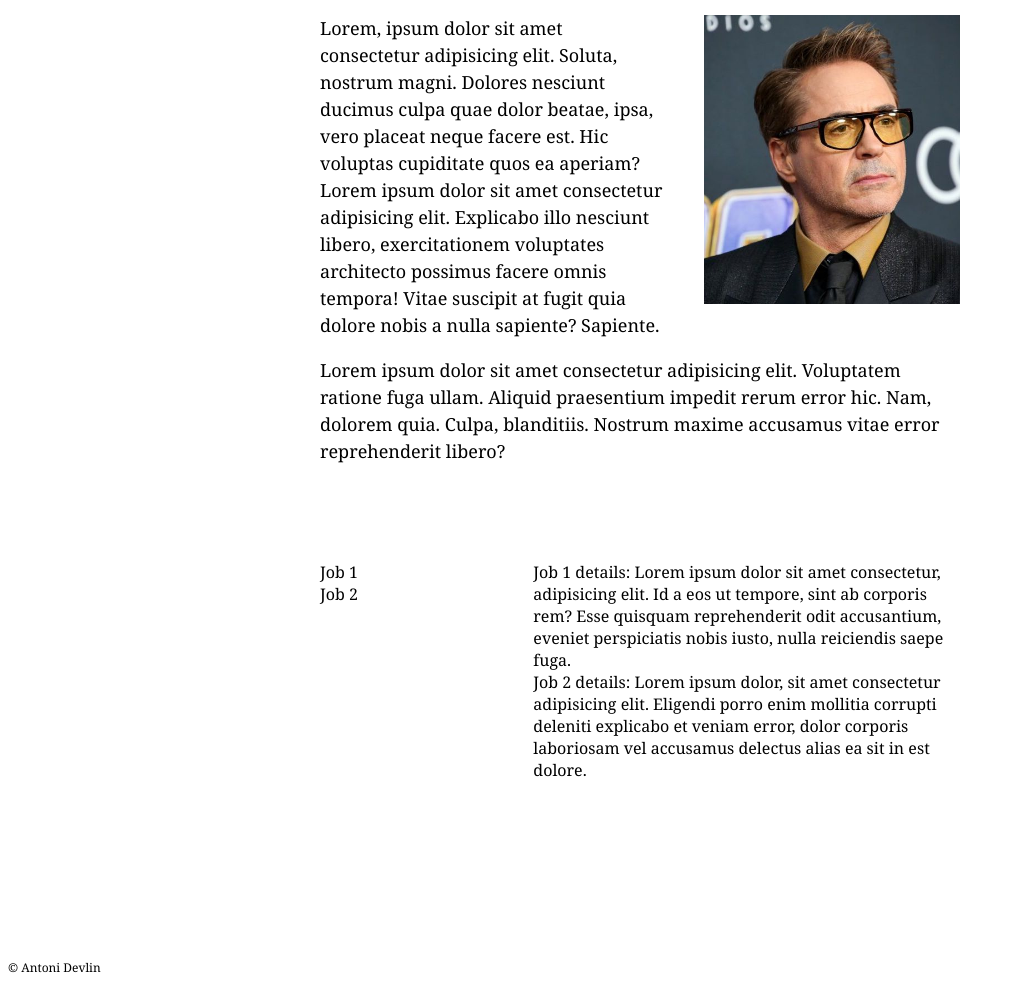
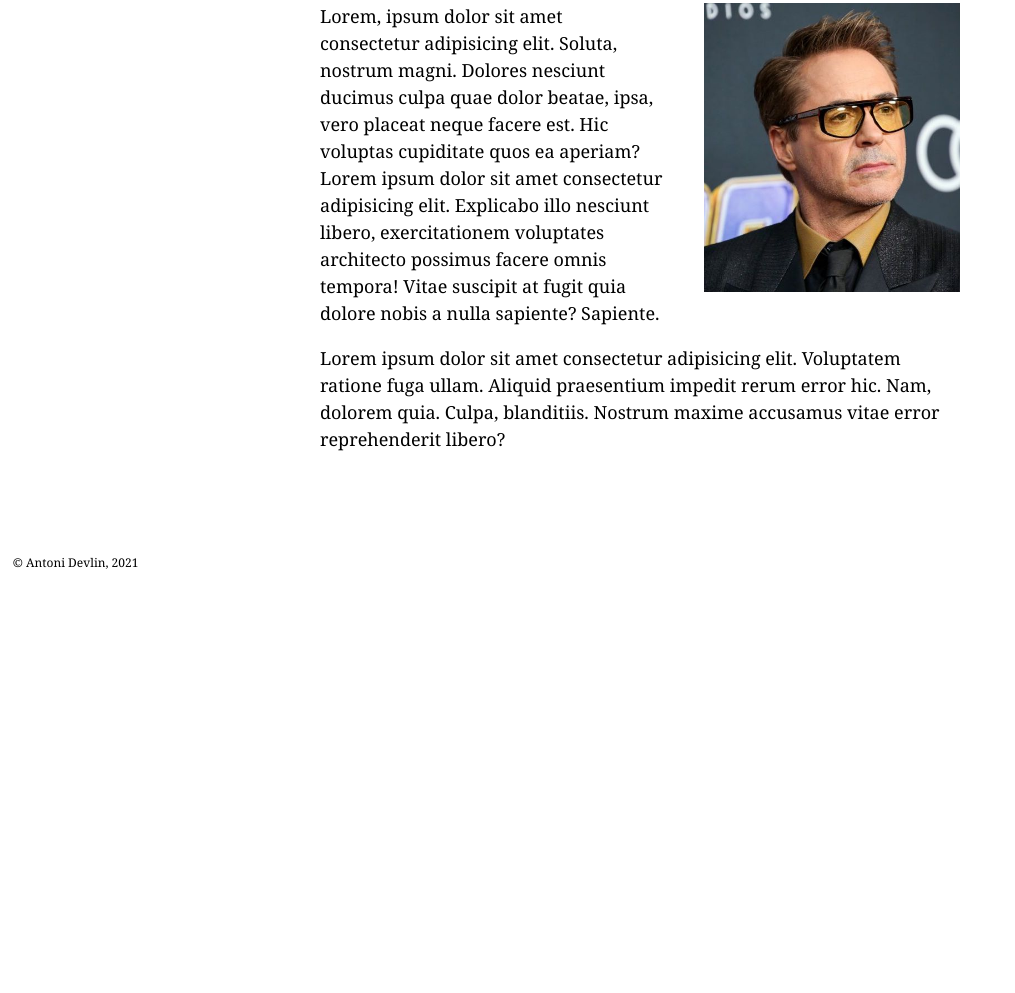
Before and after one commit to antoni-devlin/dvln.xyz, a plain HTML site: page about.html in a window 1280 px wide. Shown: the part 199-1192 px from the top of the page, without its empty margins (0-1015 px from the left). After the commit the page ends 800 px from the top, so only its background shows below. Drawn offline with Linux system fonts and the light colour scheme.

Commit message:
Removed cv elements from about page.

```diff
--- a/about.html
+++ b/about.html
@@ -16,8 +16,9 @@
 		</ul>
 	</nav>
 	<main class="main-content">
-		<h1>Hi, I'm Antoni.</h1>
+
 		<article class="profile">
+			<h1>Hi, I'm Antoni.</h1>
 			<img class="headshot" src="rdj.jpg" alt="">
 			<p>Lorem, ipsum dolor sit amet consectetur adipisicing elit. Soluta, nostrum magni. Dolores nesciunt ducimus
 				culpa quae dolor beatae, ipsa, vero placeat neque facere est. Hic voluptas cupiditate quos ea aperiam?
@@ -29,26 +30,10 @@
 				praesentium impedit rerum error hic. Nam, dolorem quia. Culpa, blanditiis. Nostrum maxime accusamus
 				vitae error reprehenderit libero?</p>
 		</article>
-		<article class="cv">
-			<section class="work">
-				<div>Job 1</div>
-				<div>Job 2</div>
-			</section>
-			<section class="work-details">
-				<div>Job 1 details: Lorem ipsum dolor sit amet consectetur, adipisicing elit. Id a eos ut tempore, sint
-					ab corporis rem? Esse quisquam reprehenderit odit accusantium, eveniet perspiciatis nobis iusto,
-					nulla reiciendis saepe fuga.</div>
-				<div>Job 2 details: Lorem ipsum dolor, sit amet consectetur adipisicing elit. Eligendi porro enim
-					mollitia corrupti deleniti explicabo et veniam error, dolor corporis laboriosam vel accusamus
-					delectus alias ea sit in est dolore.</div>
-			</section>
-			<section class="education"></section>
-			<section class="education-details"></section>
-		</article>
 	</main>
 </body>
 <footer>
-	<p>&copy; Antoni Devlin</p>
+	<p>&copy; Antoni Devlin, 2021</p>
 </footer>
 
 </html>
--- a/css/style.scss
+++ b/css/style.scss
@@ -172,7 +172,6 @@ a {
 
 // About.html styles
 
-
 .profile {
 
   .headshot {
@@ -182,36 +181,15 @@ a {
   }
 }
 
-.cv {
-  display: grid;
-  grid-template-columns: 1fr 2fr;
-  grid-template-rows: 1fr 1fr 1fr;
-  grid-template-areas:
-    "work work-details"
-    "work work-details"
-    "education education-details"
-}
+footer {
+  position: fixed;
+  left: 0;
+  bottom: 0;
+  width: 100%;
 
-.work {
-  grid-area: work;
-}
-
-.work-details {
-  grid-area: work-details;
-}
-
-.education {
-  grid-area: education;
-}
-
-.education-details {
-  grid-area: education-details;
-}
-
-footer {
-  margin: 5% 0 0 0;
   p {
     font-size: 12px;
+    padding: 0 0 1% 1%;
   }
 }
 
```
Also changed, not shown: css/style.css, linkedin-icon.svg (added).
